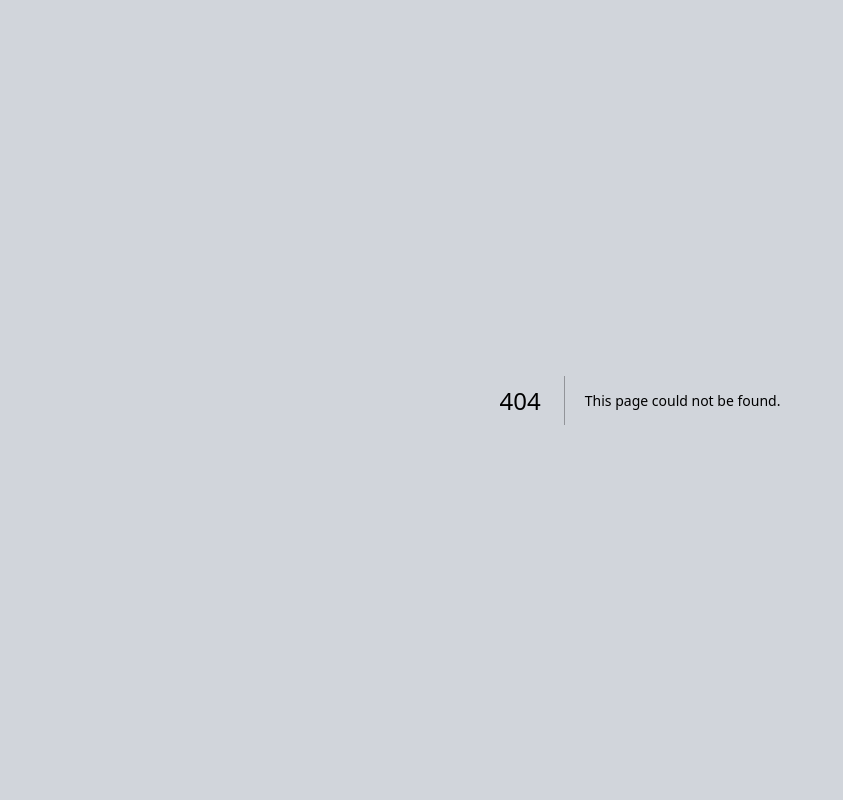
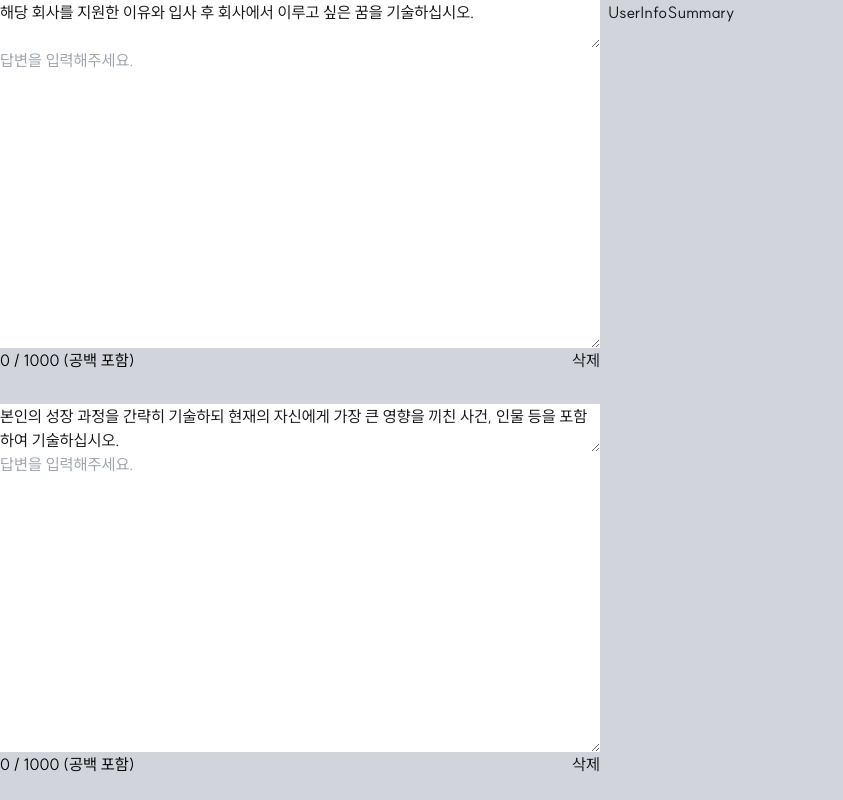
Before and after one commit to choichangyeon/ChickMate, a Next.js app: page /auth/resume in a window 1280 px wide. Before the commit this address had no page. Shown: the top 800 px of the page, without its empty margins (0-843 px from the left). Built offline with nearby package versions, Linux system fonts and the light colour scheme.

Commit message:
refactor:#41 자소서 작성 페이지 컴포넌트 분리

```diff
--- /dev/null
+++ b/src/app/auth/resume/page.tsx
@@ -0,0 +1,19 @@
+import { Metadata } from 'next';
+import ResumeForm from '@/features/resume/resume-form';
+import UserInfoSummary from '@/features/resume/user-info-summary';
+
+export const metadata: Metadata = {
+  title: '자기소개서 작성',
+  description: 'Chick Mate에서 자기소개서를 관리해보세요.',
+};
+
+const ResumePage = () => {
+  return (
+    <div className='flex gap-2'>
+      <ResumeForm />
+      <UserInfoSummary />
+    </div>
+  );
+};
+
+export default ResumePage;
```
